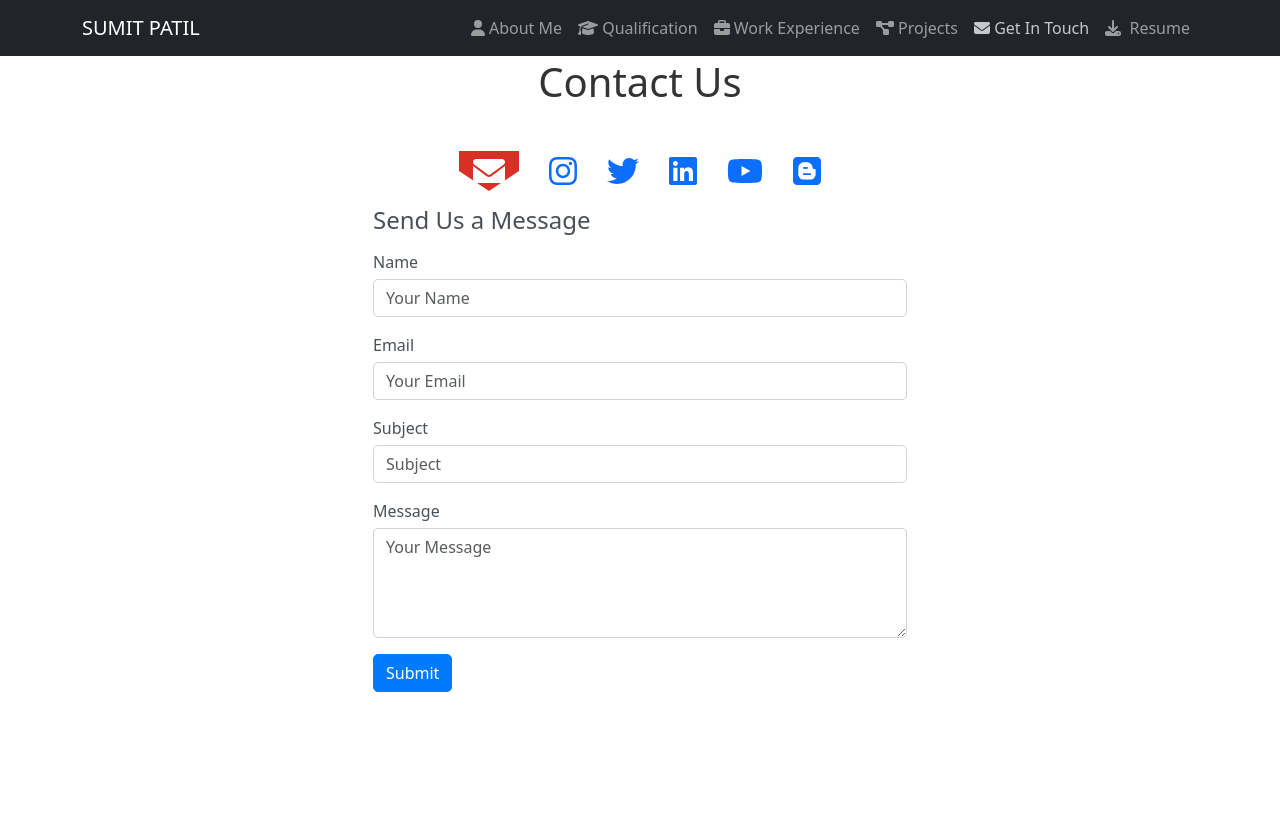
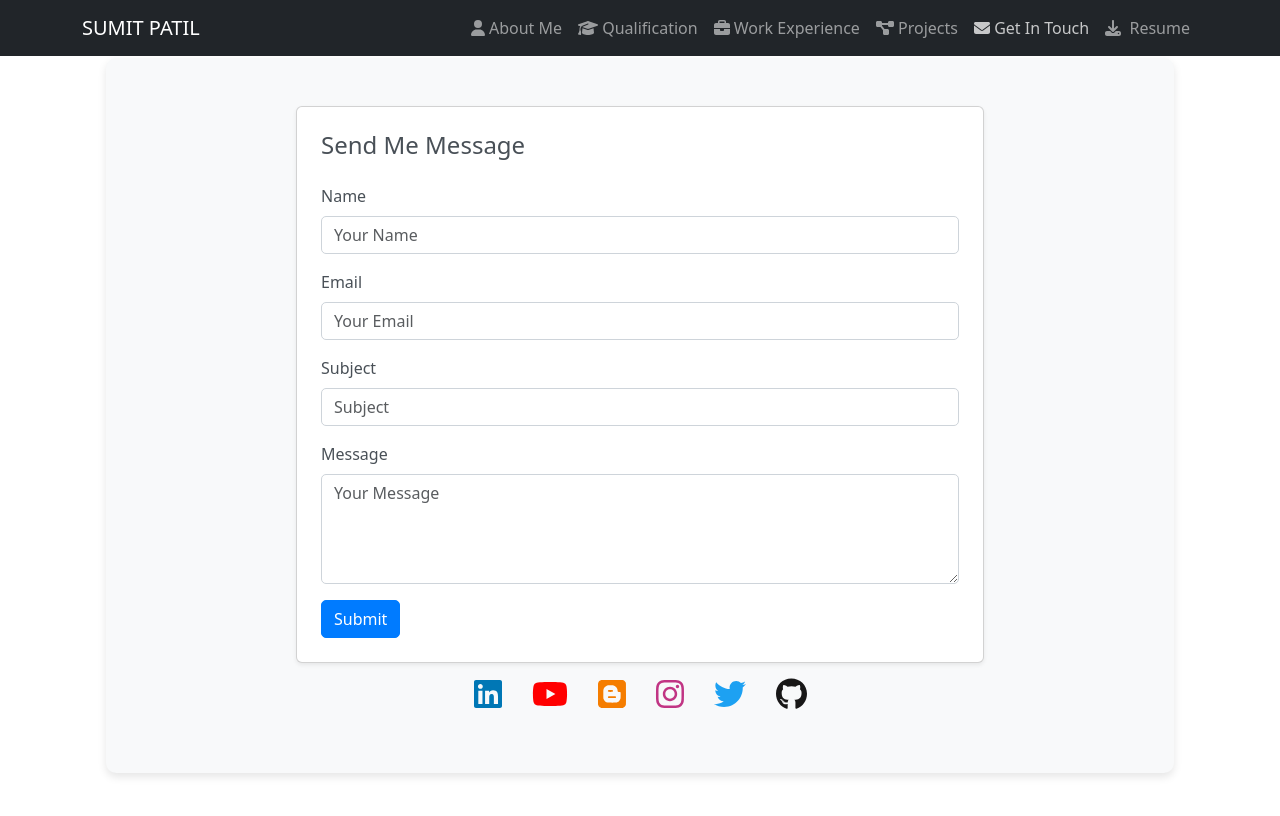
Before and after one commit to SUMITpatil2021/Sumit_portfolio, a React (Create React App) app in the folder sumit_portfolio/: page / in a window 1280 px wide. Both pictures are taken after a click on the button "Get In Touch". Shown: the top 816 px of the page. Built offline with nearby package versions, Linux system fonts and the light colour scheme.

Commit message:
contact component updated with adding social media handles

```diff
--- a/sumit_portfolio/package.json
+++ b/sumit_portfolio/package.json
@@ -11,6 +11,7 @@
     "@testing-library/react": "^13.4.0",
     "@testing-library/user-event": "^13.5.0",
     "bootstrap": "^5.3.3",
+    "emailjs-com": "^3.2.0",
     "react": "^18.2.0",
     "react-bootstrap": "^2.10.4",
     "react-dom": "^18.3.1",
@@ -18,6 +19,7 @@
     "react-router-dom": "^6.24.1",
     "react-scripts": "5.0.1",
     "react-scroll": "^1.9.0",
+    "sweetalert2": "^11.12.1",
     "web-vitals": "^2.1.4"
   },
   "scripts": {
--- a/sumit_portfolio/src/components/contact.css
+++ b/sumit_portfolio/src/components/contact.css
@@ -1,3 +1,5 @@
+/* ContactUs.css */
+
 /* ContactUs.css */
 
 .contact-container {
@@ -51,3 +53,81 @@
 .envelope-icon svg {
     color: white;
 }
+
+/* FontAwesome Icons */
+.fa {
+    font-size: 2rem; /* Adjust icon size as needed */
+}
+
+/* Specific icon styles */
+.fa.instagram-icon {
+    color: #c13584; /* Instagram brand color */
+}
+
+.fa.twitter-icon {
+    color: #1da1f2; /* Twitter brand color */
+}
+
+.fa.linkedin-icon {
+    color: #0077b5; /* LinkedIn brand color */
+}
+
+.fa.youtube-icon {
+    color: #ff0000; /* YouTube brand color */
+}
+
+.fa.blogger-icon {
+    color: #f57d00; /* Blogger brand color */
+}
+
+.fa.envelope-icon {
+    color: white; /* Adjust email icon color if needed */
+}
+
+.github-icon {
+    color: #181717; /* GitHub brand color */
+}
+
+
+
+/* ContactUs.css */
+
+.contactContainer {
+    background-color: #f8f9fa;
+    border-radius: 10px;
+    box-shadow: 0 4px 8px rgba(0, 0, 0, 0.1);
+    padding: 20px; /* Adjust padding as needed */
+}
+
+.subHeading {
+    color: #495057;
+    margin-bottom: 15px;
+}
+
+.form-label {
+    display: block;
+    margin-bottom: 5px;
+    color: #495057;
+}
+
+.form-control {
+    border-radius: 5px;
+    border-color: #ced4da;
+}
+
+.btn-primary {
+    background-color: #007bff;
+    border-color: #007bff;
+    border-radius: 5px;
+}
+
+.btn-primary:hover {
+    background-color: #0056b3;
+    border-color: #0056b3;
+}
+
+.textarea {
+    /* Additional textarea specific styles */
+    min-height: 150px; /* Adjust as needed */
+    resize: vertical; /* Allow vertical resizing */
+}
--- a/sumit_portfolio/src/components/contactCompo.jsx
+++ b/sumit_portfolio/src/components/contactCompo.jsx
@@ -1,58 +1,140 @@
-import React from "react";
+import React, { useState } from "react";
+import emailjs from 'emailjs-com';
+import Swal from 'sweetalert2';
 import { FontAwesomeIcon } from '@fortawesome/react-fontawesome';
-import { faYoutube, faBlogger, faLinkedin, faInstagram, faTwitter } from '@fortawesome/free-brands-svg-icons';
+import { faYoutube, faBlogger, faLinkedin, faInstagram, faTwitter,faGithub } from '@fortawesome/free-brands-svg-icons';
 import { faEnvelope } from '@fortawesome/free-solid-svg-icons';
 import './contact.css'
 
-export default function ContactCompo(){
-    return(
+export default function ContactCompo() {
+
+    const [formData, setFormData] = useState({
+        name: '',
+        email: '',
+        subject: '',
+        message: ''
+    });
+
+    const handleChange = (e) => {
+        setFormData({ ...formData, [e.target.id]: e.target.value });
+    };
+
+    const handleSubmit = (e) => {
+        e.preventDefault();
+        emailjs.send('service_617ula4', 'template_uprtg2j', formData, '_vKUiLuMON6y-D9mz')
+            .then((result) => {
+                console.log(result.text);
+                Swal.fire({
+                    title: 'Trek',
+                    text: 'Your Message sent ',
+                    icon: 'success',
+                });
+            }, (error) => {
+                console.log(error.text);
+                Swal.fire({
+                    title: 'Error!',
+                    text: 'Failed to send your message. Please try again later.',
+                    icon: 'error',
+                });
+            });
+
+        // Reset form
+        setFormData({
+            name: '',
+            email: '',
+            subject: '',
+            message: ''
+        });
+    };
+
+    return (
         <>
             <div className="contact-container">
-            <h2 className="contact-title">Contact Us</h2>
-            <div className="icon-container">
-                <a href="mailto:sumit.patil2021@gmail.com" className="icon-link" target="_blank" rel="noopener noreferrer">
-                    <div className="envelope-icon">
-                        <FontAwesomeIcon icon={faEnvelope} size="2x" />
-                    </div>
-                </a>
-                <a href="https://www.instagram.com/YOUR_INSTAGRAM_PROFILE" target="_blank" rel="noopener noreferrer" className="icon-link">
-                    <FontAwesomeIcon icon={faInstagram} size="2x" />
-                </a>
-                <a href="https://twitter.com/YOUR_TWITTER_PROFILE" target="_blank" rel="noopener noreferrer" className="icon-link">
-                    <FontAwesomeIcon icon={faTwitter} size="2x" />
-                </a>
-                <a href="https://www.linkedin.com/in/YOUR_LINKEDIN_PROFILE" target="_blank" rel="noopener noreferrer" className="icon-link">
-                    <FontAwesomeIcon icon={faLinkedin} size="2x" />
-                </a>
-                <a href="https://www.youtube.com/channel/YOUR_CHANNEL_ID" target="_blank" rel="noopener noreferrer" className="icon-link">
-                    <FontAwesomeIcon icon={faYoutube} size="2x" />
-                </a>
-                <a href="https://www.blogger.com/YOUR_BLOGGER_PROFILE" target="_blank" rel="noopener noreferrer" className="icon-link">
-                    <FontAwesomeIcon icon={faBlogger} size="2x" />
-                </a>
-            </div>
-            <div className="col-md-6">
-          <h4 style={styles.subHeading}>Send Us a Message</h4>
-          <form>
+                <div className="container-fluid py-5 contactContainer">
+                    <div className="row justify-content-center">
+                        <div className="col-lg-8 col-md-10">
+                            <div className="card shadow-sm p-4">
+                                <h4 className="subHeading mb-4">Send Me Message</h4>
+                                <form onSubmit={handleSubmit}>
                                     <div className="mb-3">
-    <label htmlFor="name" className="form-label" style={styles.label}>Name</label>
-    <input type="text" className="form-control" id="name" placeholder="Your Name" style={styles.input} />
+                                        <label htmlFor="name" className="form-label">Name</label>
+                                        <input
+                                            type="text"
+                                            className="form-control"
+                                            id="name"
+                                            placeholder="Your Name"
+                                            value={formData.name}
+                                            onChange={handleChange}
+                                            style={styles.input} // Apply input styles
+                                            required
+                                        />
                                     </div>
                                     <div className="mb-3">
-    <label htmlFor="email" className="form-label" style={styles.label}>Email</label>
-    <input type="email" className="form-control" id="email" placeholder="Your Email" style={styles.input} />
+                                        <label htmlFor="email" className="form-label">Email</label>
+                                        <input
+                                            type="email"
+                                            className="form-control"
+                                            id="email"
+                                            placeholder="Your Email"
+                                            value={formData.email}
+                                            onChange={handleChange}
+                                            style={styles.input} // Apply input styles
+                                            required
+                                        />
                                     </div>
                                     <div className="mb-3">
-    <label htmlFor="subject" className="form-label" style={styles.label}>Subject</label>
-    <input type="text" className="form-control" id="subject" placeholder="Subject" style={styles.input} />
+                                        <label htmlFor="subject" className="form-label">Subject</label>
+                                        <input
+                                            type="text"
+                                            className="form-control"
+                                            id="subject"
+                                            placeholder="Subject"
+                                            value={formData.subject}
+                                            onChange={handleChange}
+                                            style={styles.input} // Apply input styles
+                                            required
+                                        />
                                     </div>
                                     <div className="mb-3">
-    <label htmlFor="message" className="form-label"  style={styles.label}>Message</label>
-    <textarea className="form-control" id="message" rows="4" placeholder="Your Message" style={styles.textarea}></textarea>
+                                        <label htmlFor="message" className="form-label">Message</label>
+                                        <textarea
+                                            className="form-control"
+                                            id="message"
+                                            rows="4"
+                                            placeholder="Your Message"
+                                            value={formData.message}
+                                            onChange={handleChange}
+                                            style={styles.textarea} // Apply textarea styles
+                                            required
+                                        ></textarea>
                                     </div>
                                     <button type="submit" className="btn btn-primary" style={styles.button}>Submit</button>
                                 </form>
+                            </div>
+                        </div>
+                    </div>
+                    <div className="icon-container">
+                        <a href="https://www.linkedin.com/in/sumit-patil-08b163191" target="_blank" rel="noopener noreferrer" className="icon-link">
+                            <FontAwesomeIcon icon={faLinkedin} className="fa linkedin-icon" size="2x" />
+                        </a>
+                        <a href="https://www.youtube.com/channel/UCO2nMMkQBxszjqHm4V2SVnA" target="_blank" rel="noopener noreferrer" className="icon-link">
+                            <FontAwesomeIcon icon={faYoutube} className="fa youtube-icon" size="2x" />
+                        </a>
+                        <a href="https://swarajyatechh.blogspot.com/" target="_blank" rel="noopener noreferrer" className="icon-link">
+                            <FontAwesomeIcon icon={faBlogger} className="fa blogger-icon" size="2x" />
+                        </a>
+                        <a href="https://www.instagram.com/sumitpatil2021" target="_blank" rel="noopener noreferrer" className="icon-link">
+                            <FontAwesomeIcon icon={faInstagram} className="fa instagram-icon" size="2x" />
+                        </a>
+                        <a href="https://twitter.com/sumitpatil2021" target="_blank" rel="noopener noreferrer" className="icon-link">
+                            <FontAwesomeIcon icon={faTwitter} className="fa twitter-icon" size="2x" />
+                        </a>
+                        <a href="https://github.com/SUMITpatil2021" target="_blank" rel="noopener noreferrer" className="icon-link">
+                    <FontAwesomeIcon icon={faGithub} className="fa github-icon" size="2x" />
+                </a>
 
+
+                    </div>
                 </div>
             </div>
         </>
@@ -87,7 +169,7 @@ const styles = {
         display: 'block',
         marginBottom: '5px',
         color: '#495057',
-      marginRight:'100%'
+        marginRight: '100%'
     },
     input: {
         borderRadius: '5px',
```
Also changed, not shown: 1 other file (tests, documents, lock files or other folders). Lines whose indentation alone changed are shown as unchanged.
